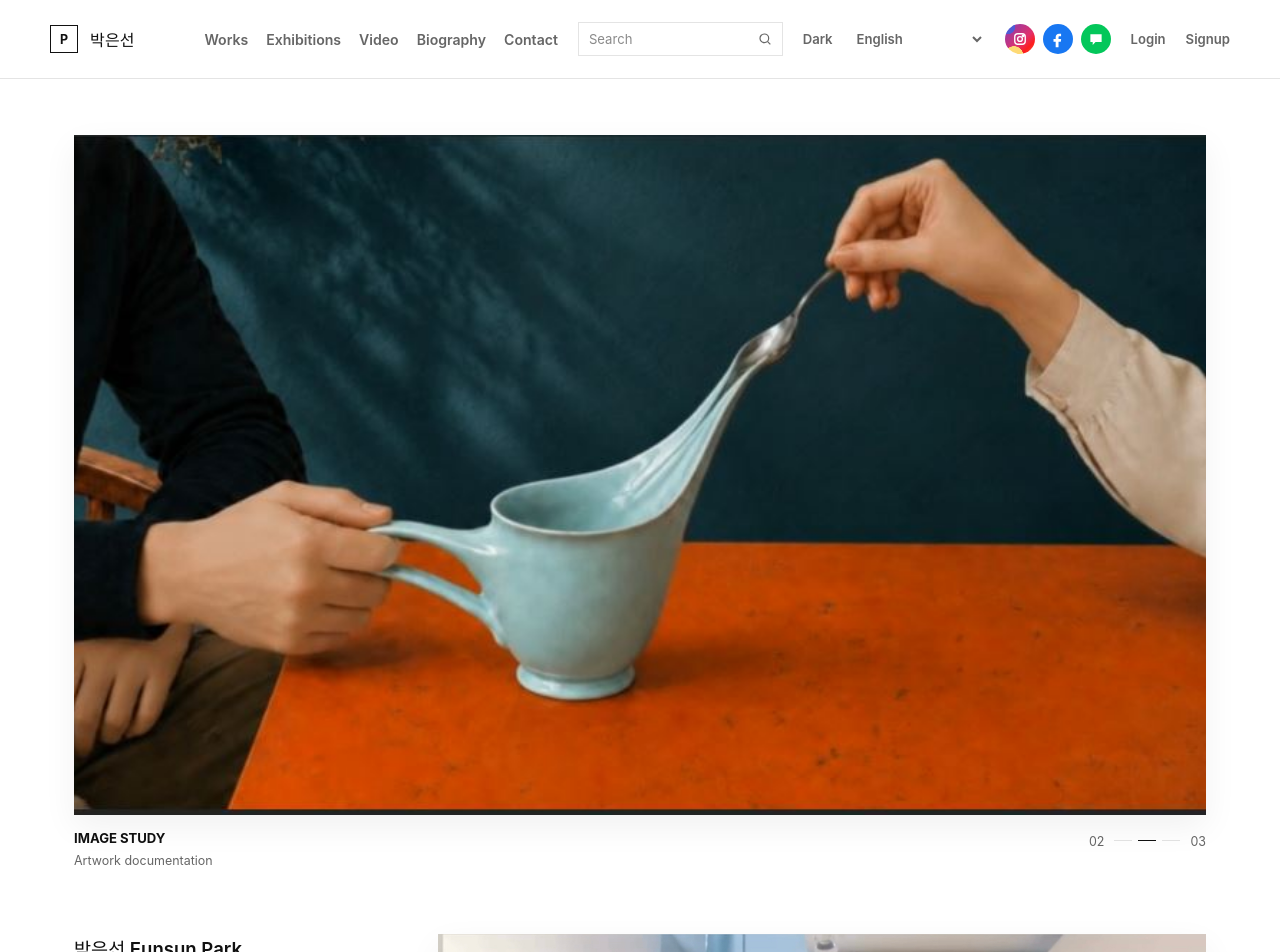
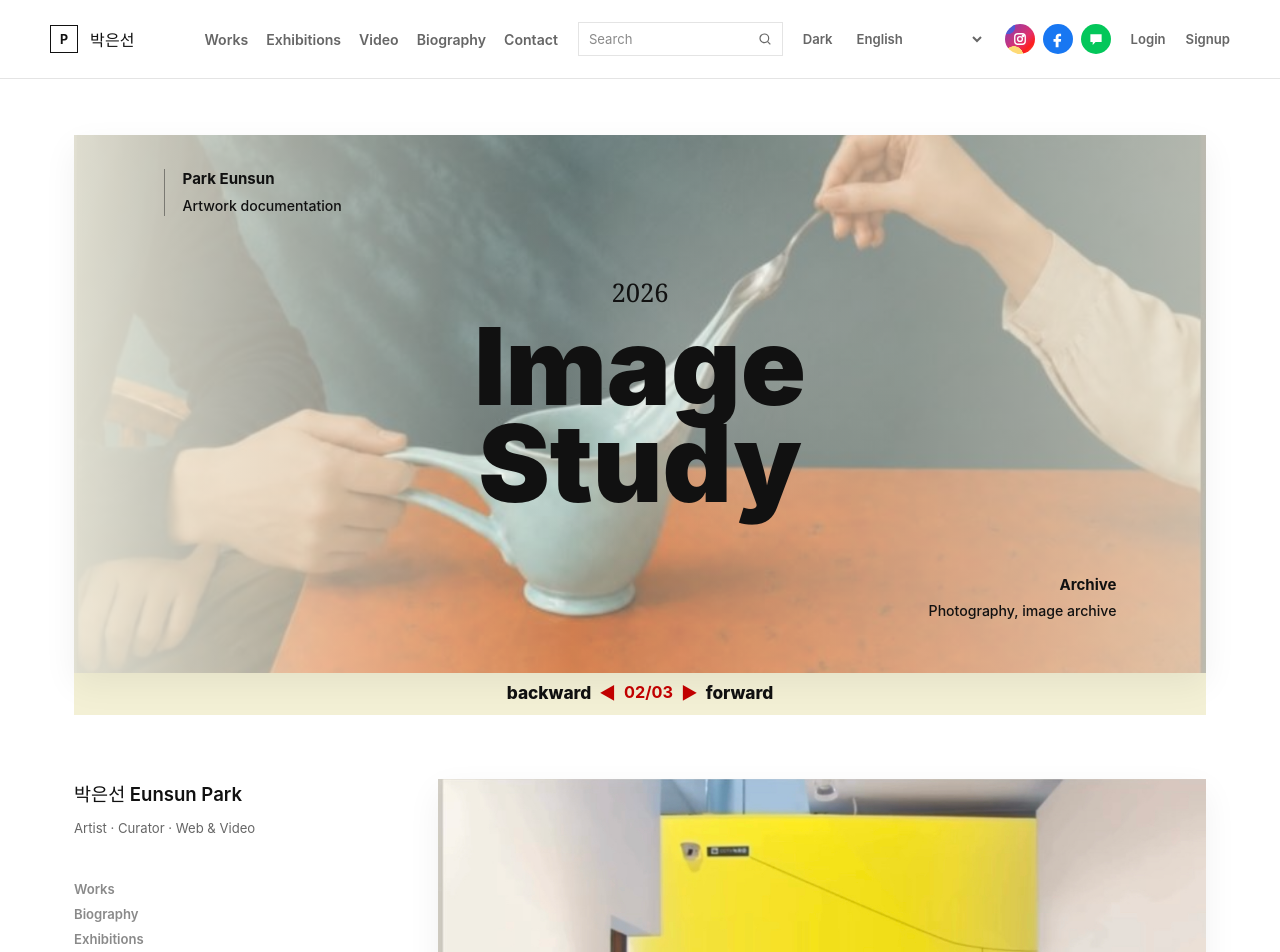
Before and after one commit to eunsunpark99-svg/portfolio, a React (Vite) app: page / in a window 1280 px wide. Shown: the top 952 px of the page. Built offline with nearby package versions, Linux system fonts and the light colour scheme.

Commit message:
Redesign hero slideshow frame

```diff
--- a/src/components/FeaturedWorkSlider.jsx
+++ b/src/components/FeaturedWorkSlider.jsx
@@ -22,8 +22,19 @@ export default function FeaturedWorkSlider({ onNavigate }) {
     onNavigate(href)
   }
 
+  const showPrevious = () => {
+    setActiveIndex((current) =>
+      current === 0 ? featuredWorks.length - 1 : current - 1,
+    )
+  }
+
+  const showNext = () => {
+    setActiveIndex((current) => (current + 1) % featuredWorks.length)
+  }
+
   return (
     <section className="featured-work-slider" aria-label="Featured works">
+      <div className="featured-work-frame">
         <a
           className="featured-work-stage"
           href={activeHref}
@@ -41,29 +52,37 @@ export default function FeaturedWorkSlider({ onNavigate }) {
               aria-hidden={index === activeIndex ? 'false' : 'true'}
             />
           ))}
+
+          <span className="featured-work-scrim" aria-hidden="true" />
+
+          <span className="featured-work-label">
+            <span>Park Eunsun</span>
+            <strong>{activeWork.meta}</strong>
+          </span>
+
+          <span className="featured-work-title">
+            <span>{activeWork.year}</span>
+            <strong>{activeWork.title}</strong>
+          </span>
+
+          <span className="featured-work-note">
+            <span>Archive</span>
+            <strong>{activeWork.medium}</strong>
+          </span>
+
           <span className="featured-work-cta">View work</span>
         </a>
 
-      <div className="featured-work-caption">
-        <div>
-          <a href={activeHref} onClick={(event) => followWork(event, activeHref)}>
-            {activeWork.title}
-          </a>
-          <span>{activeWork.meta}</span>
-        </div>
-        <div className="featured-work-progress" aria-label={`${displayIndex} of ${total}`}>
-          <span>{displayIndex}</span>
-          <div className="featured-work-dots" aria-hidden="true">
-            {featuredWorks.map((work, index) => (
-              <button
-                key={work.image}
-                className={index === activeIndex ? 'is-active' : ''}
-                type="button"
-                tabIndex={-1}
-              />
-            ))}
-          </div>
-          <span>{total}</span>
+        <div className="featured-work-controls" aria-label={`${displayIndex} of ${total}`}>
+          <button type="button" onClick={showPrevious}>
+            backward
+          </button>
+          <span className="featured-control-arrow">◀</span>
+          <strong>{displayIndex}/{total}</strong>
+          <span className="featured-control-arrow">▶</span>
+          <button type="button" onClick={showNext}>
+            forward
+          </button>
         </div>
       </div>
     </section>
--- a/src/styles/global.css
+++ b/src/styles/global.css
@@ -369,13 +369,18 @@
   margin-bottom: 64px;
 }
 
+.featured-work-frame {
+  width: 100%;
+  background: #f3f0d5;
+}
+
 .featured-work-stage {
   position: relative;
   display: block;
   width: 100%;
-  min-height: clamp(360px, 58vw, 680px);
+  min-height: clamp(280px, 42vw, 560px);
   overflow: hidden;
-  background: var(--color-surface-alt);
+  background: #e7e1c4;
   cursor: pointer;
   box-shadow: 0 12px 32px rgb(17 17 17 / 6%);
   transform: translateY(0) scale(1);
@@ -401,11 +406,81 @@
   transform: none;
 }
 
+.featured-work-scrim {
+  position: absolute;
+  inset: 0;
+  z-index: 1;
+  background:
+    linear-gradient(90deg, rgb(246 244 229 / 90%), rgb(246 244 229 / 35%) 44%, rgb(246 244 229 / 72%)),
+    radial-gradient(circle at 54% 42%, rgb(255 255 255 / 24%), transparent 32%);
+}
+
+.featured-work-label,
+.featured-work-title,
+.featured-work-note {
+  position: absolute;
+  z-index: 2;
+  color: #111111;
+}
+
+.featured-work-label {
+  top: clamp(18px, 3vw, 34px);
+  left: clamp(24px, 7vw, 118px);
+  display: grid;
+  gap: 8px;
+  padding-left: 18px;
+  border-left: 1px solid rgb(17 17 17 / 42%);
+}
+
+.featured-work-label span,
+.featured-work-note span {
+  font-size: clamp(0.76rem, 1.2vw, 0.94rem);
+  font-weight: 700;
+}
+
+.featured-work-label strong,
+.featured-work-note strong {
+  max-width: 240px;
+  font-size: clamp(0.78rem, 1.1vw, 0.92rem);
+  font-weight: 500;
+  line-height: 1.45;
+}
+
+.featured-work-title {
+  left: 50%;
+  top: 48%;
+  display: grid;
+  justify-items: center;
+  gap: 8px;
+  width: min(72%, 620px);
+  text-align: center;
+  transform: translate(-50%, -50%);
+}
+
+.featured-work-title span {
+  font-family: Georgia, "Times New Roman", serif;
+  font-size: clamp(1.3rem, 2vw, 2rem);
+}
+
+.featured-work-title strong {
+  font-size: clamp(3.2rem, 8.4vw, 8.8rem);
+  font-weight: 900;
+  line-height: 0.9;
+}
+
+.featured-work-note {
+  right: clamp(24px, 7vw, 118px);
+  bottom: clamp(24px, 4vw, 58px);
+  display: grid;
+  gap: 7px;
+  text-align: right;
+}
+
 .featured-work-cta {
   position: absolute;
   right: 18px;
   bottom: 18px;
-  z-index: 2;
+  z-index: 3;
   padding: 8px 12px;
   background: rgb(255 255 255 / 88%);
   color: #111111;
@@ -431,59 +506,37 @@
   transform: translateY(-6px) scale(1.03);
 }
 
-.featured-work-caption {
-  display: flex;
-  align-items: start;
-  justify-content: space-between;
-  gap: 24px;
-  margin-top: 14px;
-  color: var(--color-secondary);
-  font-size: 0.78rem;
-  line-height: 1.45;
-}
-
-.featured-work-caption a {
-  margin: 0;
-  color: var(--color-primary);
-  font-size: 0.82rem;
-  font-weight: 700;
-  text-transform: uppercase;
-}
-
-.featured-work-caption a:hover {
-  text-decoration: underline;
-  text-underline-offset: 4px;
-}
-
-.featured-work-caption span {
-  display: block;
-  margin-top: 4px;
-}
-
-.featured-work-progress {
-  display: inline-flex;
-  align-items: center;
-  gap: 10px;
-  white-space: nowrap;
-}
-
-.featured-work-dots {
-  display: inline-flex;
-  align-items: center;
-  gap: 6px;
-}
-
-.featured-work-dots button {
-  width: 18px;
-  height: 1px;
+.featured-work-controls {
+  display: flex;
+  align-items: center;
+  justify-content: center;
+  gap: 8px;
+  min-height: 42px;
+  padding: 6px 16px 8px;
+  color: #111111;
+  font-size: clamp(0.9rem, 1.5vw, 1.08rem);
+  font-weight: 800;
+  line-height: 1;
+}
+
+.featured-work-controls button {
+  min-height: auto;
   padding: 0;
+  border: 0;
   border-radius: 0;
-  background: var(--color-border);
+  background: transparent;
+  color: inherit;
   box-shadow: none;
-}
-
-.featured-work-dots button.is-active {
-  background: var(--color-primary);
+  font: inherit;
+}
+
+.featured-work-controls strong {
+  color: #c50000;
+  font-size: 0.94em;
+}
+
+.featured-control-arrow {
+  color: #c50000;
 }
 
 .artist-hero {
@@ -2289,9 +2342,26 @@ h1 {
     min-height: 300px;
   }
 
-  .featured-work-caption {
-    flex-direction: column;
-    gap: 12px;
+  .featured-work-label {
+    left: 20px;
+    top: 18px;
+    max-width: 42%;
+  }
+
+  .featured-work-title {
+    top: 54%;
+    width: 78%;
+  }
+
+  .featured-work-note {
+    right: 20px;
+    bottom: 22px;
+    max-width: 44%;
+  }
+
+  .featured-work-controls {
+    min-height: 38px;
+    font-size: 0.9rem;
   }
 
   .artist-hero {
```
Lines whose indentation alone changed are shown as unchanged.
